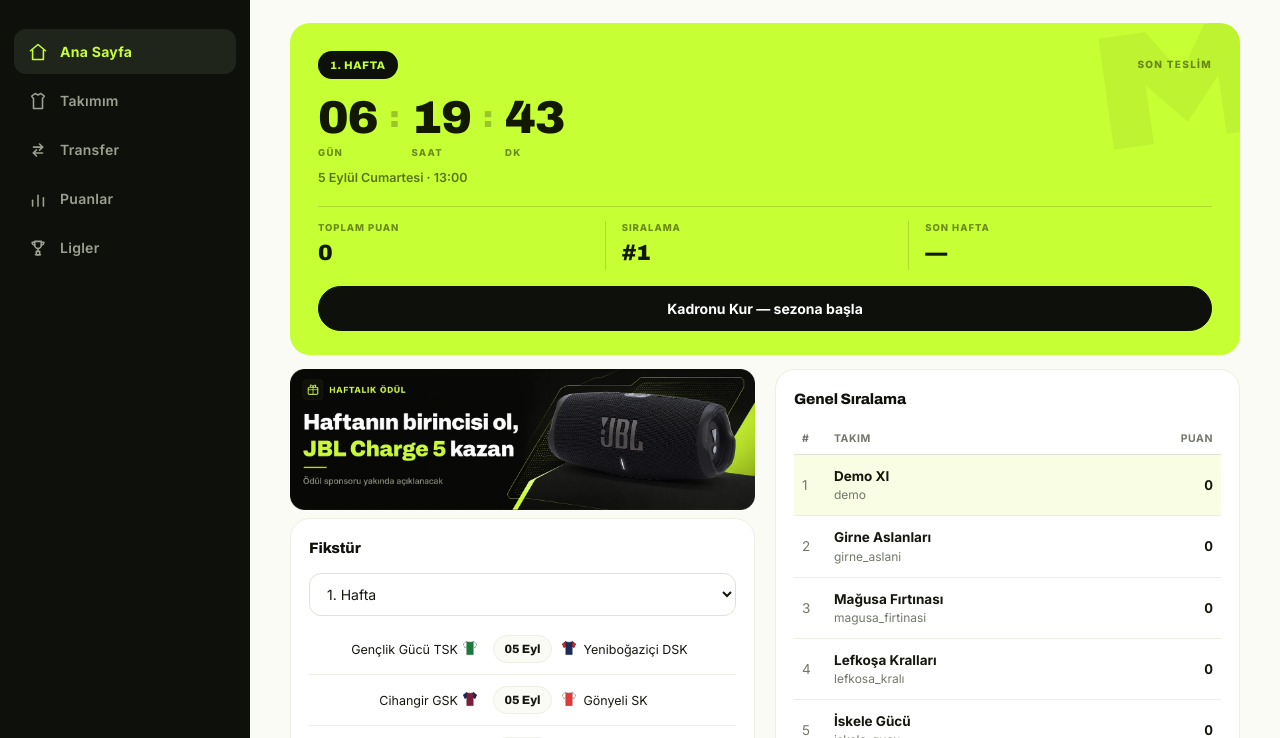
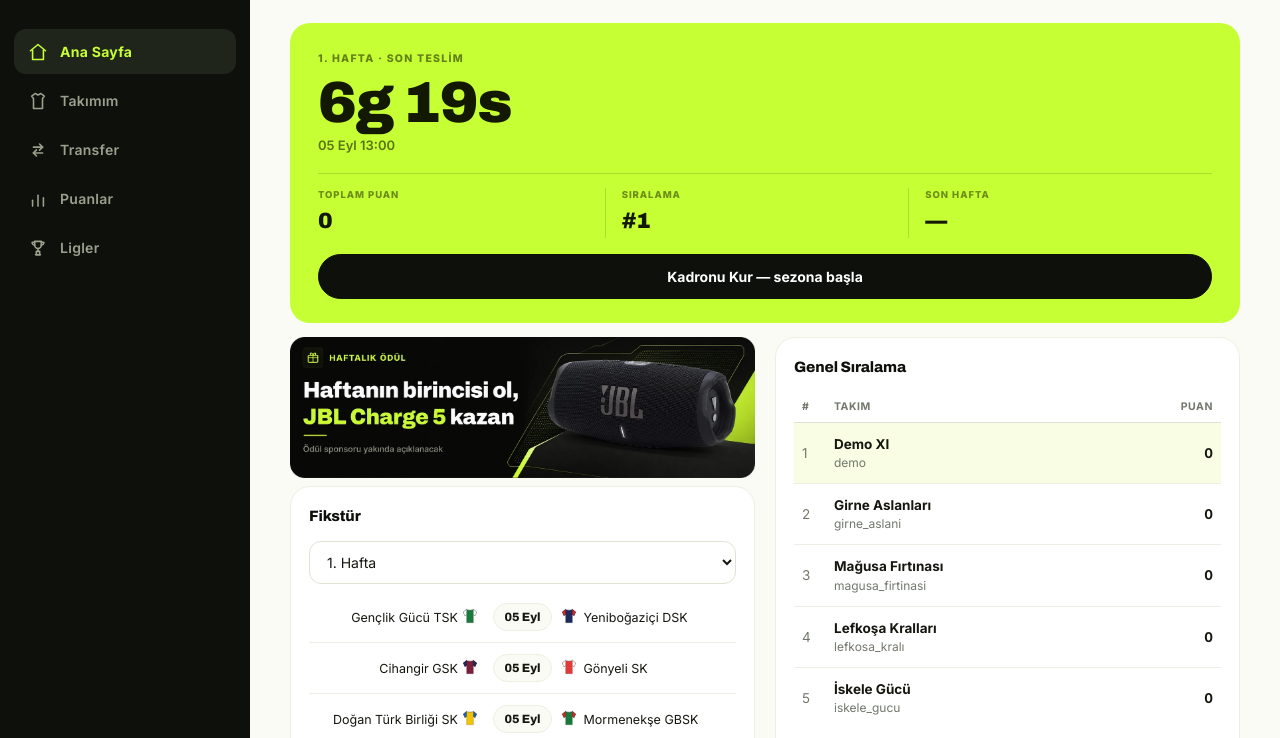
Before and after one commit to cemalcan94/matcez, a plain HTML site: page index.html in a window 1280 px wide. Shown: the part 61-799 px from the top of the page. Drawn offline with Linux system fonts and the light colour scheme.

Commit message:
Revert "Ana sayfa geri sayım kartı yeniden tasarlandı: bölmeli canlı sayaç, hafta rozeti, M filigranı"
This reverts commit f915651b2d023acdebce9a16519731351c773732.

```diff
--- a/css/style.css
+++ b/css/style.css
@@ -207,51 +207,21 @@
 /* ---------- Güç blokları ---------- */
 /* Lime blok: ana sayfa kahramanı (Chime tarzı marka anı) */
 .hero-lime {
-  position: relative; overflow: hidden;
   background: var(--accent); color: var(--accent-ink);
   border-radius: var(--radius);
-  padding: 20px 20px 18px;
+  padding: 22px 20px 20px;
   margin-bottom: 14px;
 }
-.hero-lime > * { position: relative; }
-.hero-mark {
-  position: absolute; right: -30px; top: -6px; width: 175px; height: auto;
-  transform: rotate(-8deg);
+.hero-lime .k {
+  font-size: 10.5px; font-weight: 800; letter-spacing: 0.12em; text-transform: uppercase;
+  color: rgba(19,24,0,.55);
 }
-.hero-mark path { fill: rgba(19,24,0,.05); }
-.hero-top { display: flex; align-items: center; justify-content: space-between; }
-.hero-chip {
-  background: var(--ink); color: var(--accent);
+.hero-lime .big {
   font-family: var(--font-display);
-  font-size: 11px; font-weight: 800; letter-spacing: 0.05em; text-transform: uppercase;
-  padding: 6px 12px 5px; border-radius: 999px;
+  font-size: 46px; font-weight: 900; letter-spacing: -0.02em; line-height: 1.02;
+  margin-top: 6px;
 }
-.hero-when {
-  font-size: 10px; font-weight: 800; letter-spacing: 0.13em; text-transform: uppercase;
-  color: rgba(19,24,0,.5);
-}
-.hero-count { display: flex; align-items: flex-start; gap: 12px; margin-top: 16px; }
-.hc-seg b {
-  display: block;
-  font-family: var(--font-display);
-  font-size: 46px; font-weight: 900; letter-spacing: -0.02em; line-height: 1;
-  font-variant-numeric: tabular-nums;
-}
-.hc-seg span {
-  display: block; margin-top: 5px;
-  font-size: 9.5px; font-weight: 800; letter-spacing: 0.13em; text-transform: uppercase;
-  color: rgba(19,24,0,.5);
-}
-.hc-sep {
-  font-family: var(--font-display);
-  font-size: 30px; font-weight: 900; line-height: 1; padding-top: 7px;
-  color: rgba(19,24,0,.25);
-}
-.hc-closed {
-  font-family: var(--font-display);
-  font-size: 40px; font-weight: 900; letter-spacing: -0.02em; line-height: 1.05;
-}
-.hero-sub { font-size: 12.5px; font-weight: 600; color: rgba(19,24,0,.6); margin-top: 9px; }
+.hero-lime .sub { font-size: 13px; font-weight: 600; color: rgba(19,24,0,.6); margin-top: 4px; }
 .hero-lime .stats {
   display: flex; margin-top: 18px; padding-top: 14px;
   border-top: 1px solid rgba(14,16,11,.14);
--- a/js/views.js
+++ b/js/views.js
@@ -5,27 +5,11 @@
 
 function teamMap(teams) { return new Map(teams.map(t => [t.id, t])); }
 
-function countdownParts(deadline) {
+function countdown(deadline) {
   const ms = new Date(deadline) - new Date();
-  if (ms <= 0) return null;
-  const d = Math.floor(ms / 86400000), h = Math.floor(ms % 86400000 / 3600000);
-  const m = Math.floor(ms % 3600000 / 60000), s = Math.floor(ms % 60000 / 1000);
-  return d > 0 ? [[d, 'gün'], [h, 'saat'], [m, 'dk']] : [[h, 'saat'], [m, 'dk'], [s, 'sn']];
-}
-
-function heroCountHTML(deadline) {
-  const parts = countdownParts(deadline);
-  if (!parts) return '<div class="hc-closed">Kapandı</div>';
-  return parts.map(([n, u]) =>
-    `<div class="hc-seg"><b>${String(n).padStart(2, '0')}</b><span>${u}</span></div>`
-  ).join('<div class="hc-sep">:</div>');
-}
-
-function heroWhen(deadline) {
-  const dt = new Date(deadline);
-  const day = dt.toLocaleDateString('tr-TR', { weekday: 'long', day: 'numeric', month: 'long' });
-  const time = dt.toLocaleTimeString('tr-TR', { hour: '2-digit', minute: '2-digit' });
-  return `${day} · ${time}`;
+  if (ms <= 0) return 'kapandı';
+  const d = Math.floor(ms / 86400000), h = Math.floor(ms % 86400000 / 3600000), m = Math.floor(ms % 3600000 / 60000);
+  return d > 0 ? `${d}g ${h}s` : `${h}s ${m}dk`;
 }
 
 export function fixtureRow(f, tm) {
@@ -79,19 +63,9 @@
 
     el.innerHTML = `
       <div class="hero-lime">
-        <svg class="hero-mark" viewBox="0 12 100 76" aria-hidden="true">
-          <path d="M6,82 V18 H33 L50,44 L67,18 H94 V82 H71 V48 L50,72 L29,48 V82 Z"/>
-        </svg>
-        ${editableGw ? `
-        <div class="hero-top">
-          <span class="hero-chip">${esc(editableGw.name)}</span>
-          <span class="hero-when">Son Teslim</span>
-        </div>
-        <div class="hero-count" id="hero-count">${heroCountHTML(editableGw.deadline)}</div>
-        <div class="hero-sub">${heroWhen(editableGw.deadline)}</div>` : `
-        <div class="hero-top"><span class="hero-chip">Sezon</span></div>
-        <div class="hero-count"><div class="hc-closed">Yakında</div></div>
-        <div class="hero-sub">Yeni hafta açıldığında geri sayım burada başlar</div>`}
+        <div class="k">${editableGw ? esc(editableGw.name) + ' · Son Teslim' : 'Sezon'}</div>
+        <div class="big">${editableGw ? countdown(editableGw.deadline) : '—'}</div>
+        <div class="sub">${editableGw ? fmtDate(editableGw.deadline) : 'Yeni hafta açıldığında burada görünür'}</div>
         <div class="stats">
           <div><span class="sk">Toplam Puan</span><b>${myRow?.total_points ?? 0}</b></div>
           <div><span class="sk">Sıralama</span><b>${myRank ? '#' + myRank : '—'}</b></div>
@@ -236,13 +210,6 @@
     });
   }
   await draw();
-
-  // Geri sayımı canlı işlet; sayfadan çıkılınca kendini temizler
-  const tick = setInterval(() => {
-    if (!el.isConnected) { clearInterval(tick); return; }
-    const c = el.querySelector('#hero-count');
-    if (c && editableGw) c.innerHTML = heroCountHTML(editableGw.deadline);
-  }, 1000);
 }
 
 // ---------------- OYUNCU PROFİLİ ----------------
--- a/sw.js
+++ b/sw.js
@@ -3,7 +3,7 @@
 // güncellemelerde eski JS + yeni HTML karışmasına yol açıyordu — bir daha olmayacak.)
 // Uygulama küçük olduğu için ağ-öncelikli yaklaşım hem hızlı hem her zaman tutarlıdır;
 // önbellek yalnızca çevrimdışı açılış içindir. API istekleri (Supabase) hiç dokunulmaz.
-const VERSION = 'matcez-v9';
+const VERSION = 'matcez-v8';
 const SHELL = [
   './',
   './index.html',
```
